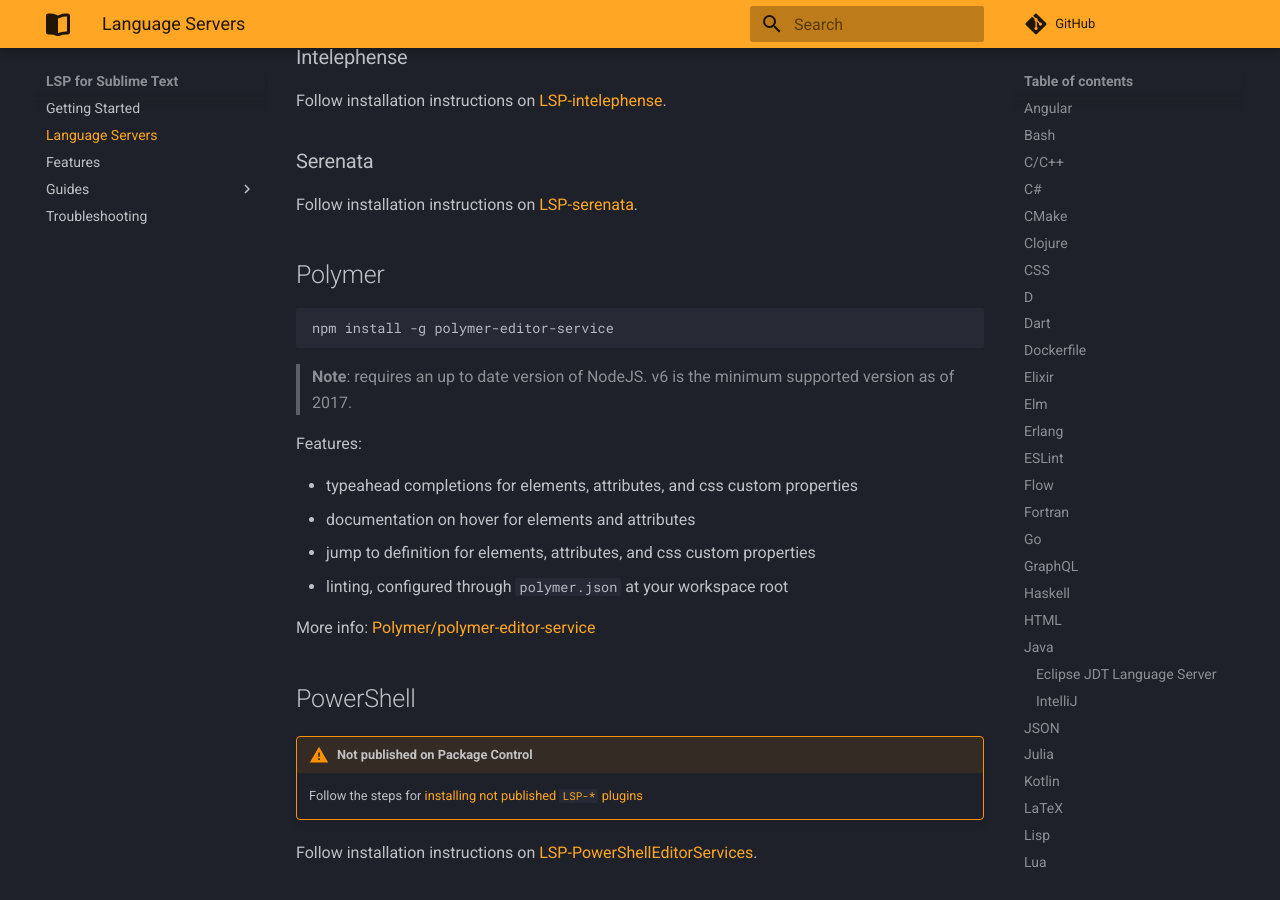
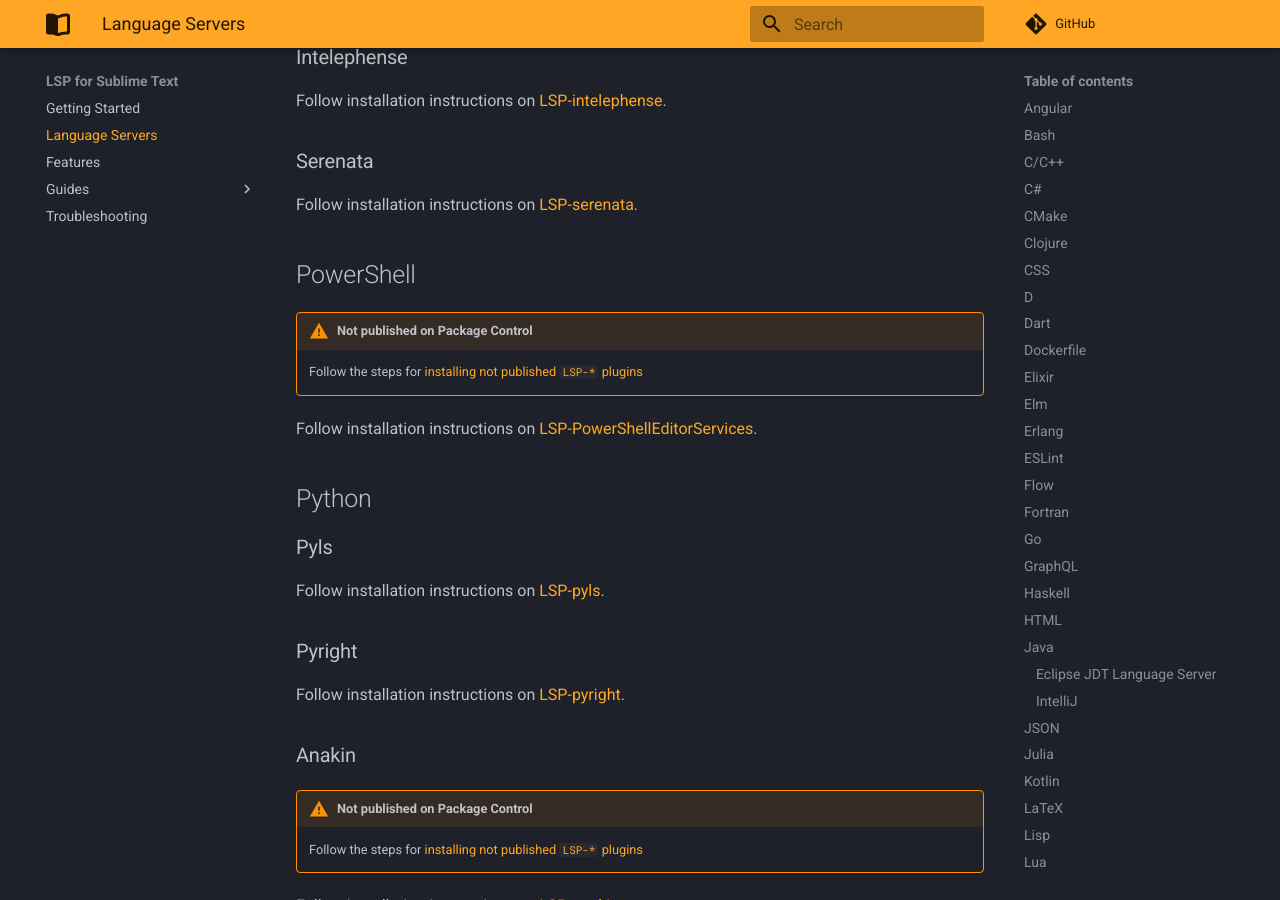
Before and after one commit to sublimelsp/LSP, an MkDocs documentation site: the page built from docs/language_servers.md, in a window 1280 px wide and 900 px high, scrolled down 7961 px. Built offline with MkDocs 1.6.1 and Material for MkDocs 9.7.7, drawn with Linux system fonts in a browser that asks for light colours; comment, search, counter and statistics services are not loaded.

Commit message:
remove polymer editor service
They moved the repo to
https://github.com/Polymer/tools/tree/master/packages/editor-service

but they haven't updated the since on 9 Jul 2019,
they also have a vs code plugin which also havent seen an update.

So I will consider this repo unmaintained and will remove the configuration.

````diff
--- a/docs/language_servers.md
+++ b/docs/language_servers.md
@@ -328,23 +328,6 @@
 
 Follow installation instructions on [LSP-serenata](https://github.com/Cloudstek/LSP-serenata).
 
-## Polymer
-
-```sh
-npm install -g polymer-editor-service
-```
-
-> **Note**: requires an up to date version of NodeJS. v6 is the minimum supported version as of 2017.
-
-Features:
-
-* typeahead completions for elements, attributes, and css custom properties
-* documentation on hover for elements and attributes
-* jump to definition for elements, attributes, and css custom properties
-* linting, configured through `polymer.json` at your workspace root
-
-More info: [Polymer/polymer-editor-service](https://github.com/Polymer/polymer-editor-service)
-
 ## PowerShell
 
 !!! warning  "Not published on Package Control"
````
